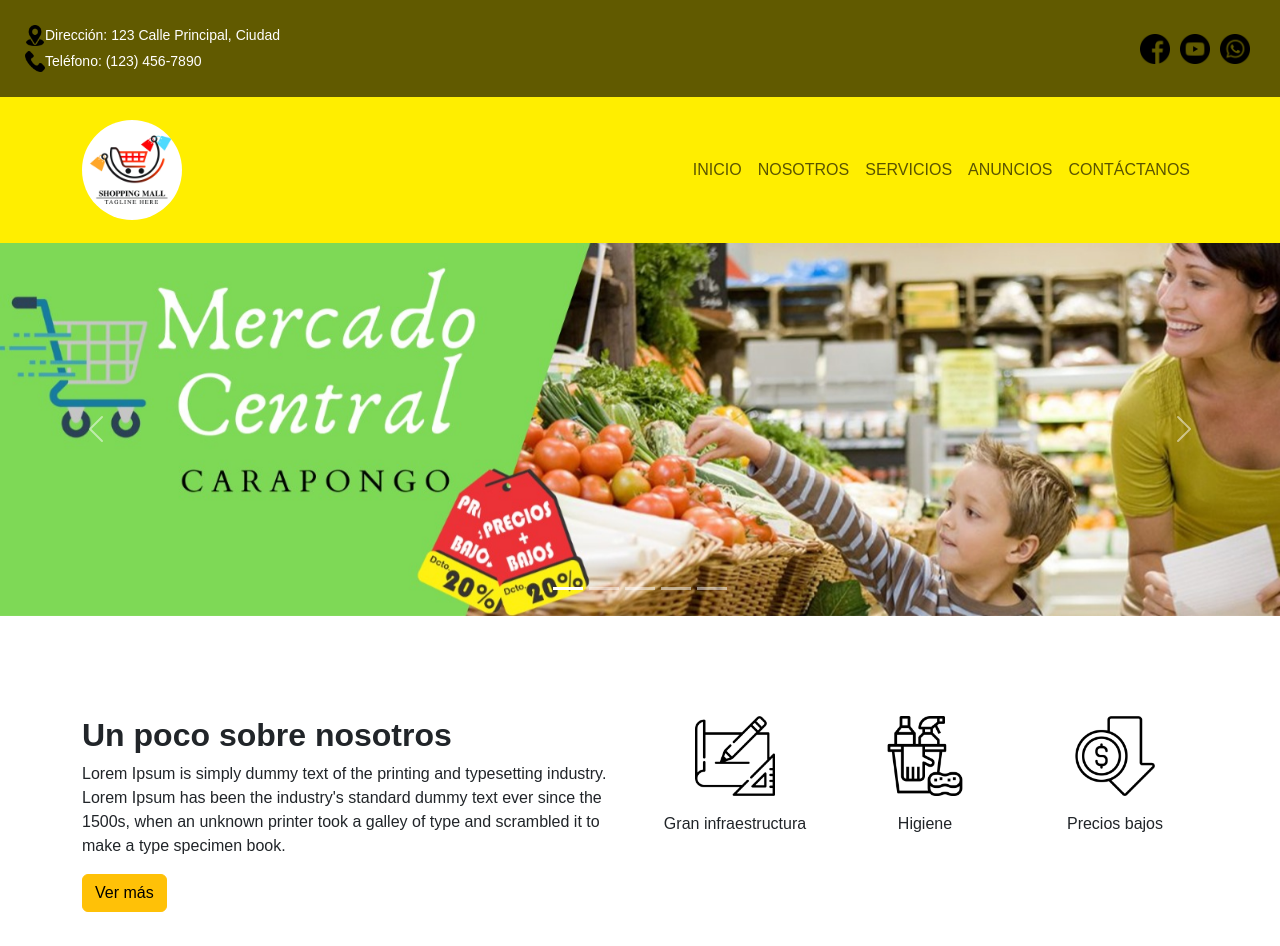
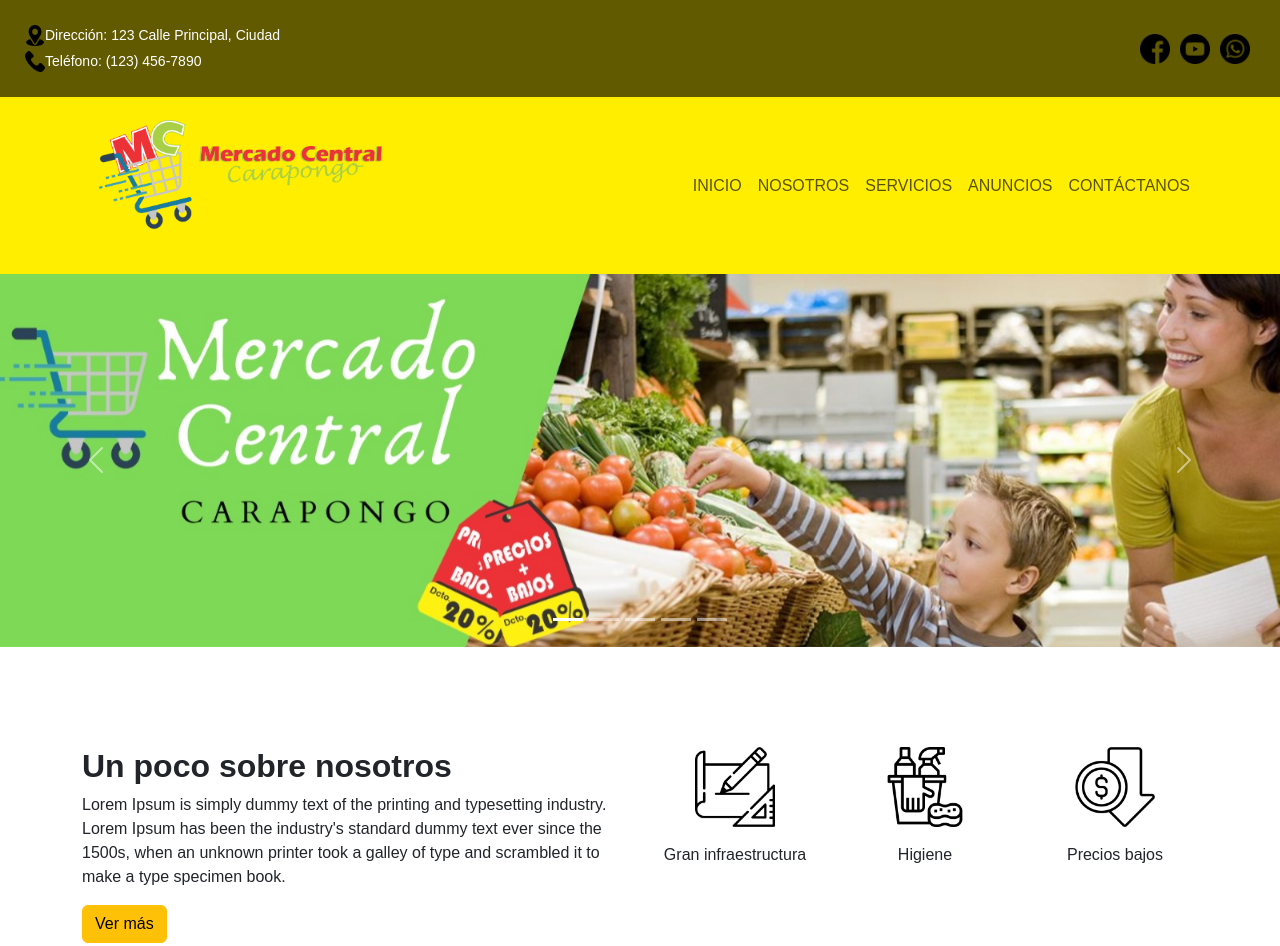
Before and after one commit to 8Lozano8/mercado, an Astro site: page / in a window 1280 px wide. Shown: the top 946 px of the page. Built offline with nearby package versions, Linux system fonts and the light colour scheme; Astro itself is replaced by a stand-in of ours.

Commit message:
cambio de favicon y logo

```diff
--- a/src/components/Navegacion.astro
+++ b/src/components/Navegacion.astro
@@ -1,5 +1,5 @@
 ---
-import LogoMercado from "../../images/logo-centro-comercial.png";
+import LogoMercado from "../../images/logo-mercado-central-carapongo.png";
 import "../styles/Navegacion.css";
 ---
 
--- a/src/layouts/BaseLayout.astro
+++ b/src/layouts/BaseLayout.astro
@@ -9,7 +9,7 @@ const { pageTitle } = Astro.props;
 <html lang="es">
     <head>
         <meta charset="utf-8" />
-        <link rel="icon" type="image/svg+xml" href="/favicon.svg" />
+        <link rel="icon" type="image/svg+xml" href="../../images/favicon.png" />
         <meta name="viewport" content="width=device-width" />
         <meta name="generator" content={Astro.generator} />
         <title>{pageTitle}</title>
--- a/src/styles/Navegacion.css
+++ b/src/styles/Navegacion.css
@@ -5,6 +5,5 @@
 }
 
 .logo {
-    width: 100px;
-    border-radius: 50%;
+    width: 300px;
 }
```
Also changed, not shown: images/favicon.png (added), images/logo-mercado-central-carapongo.png (added).
